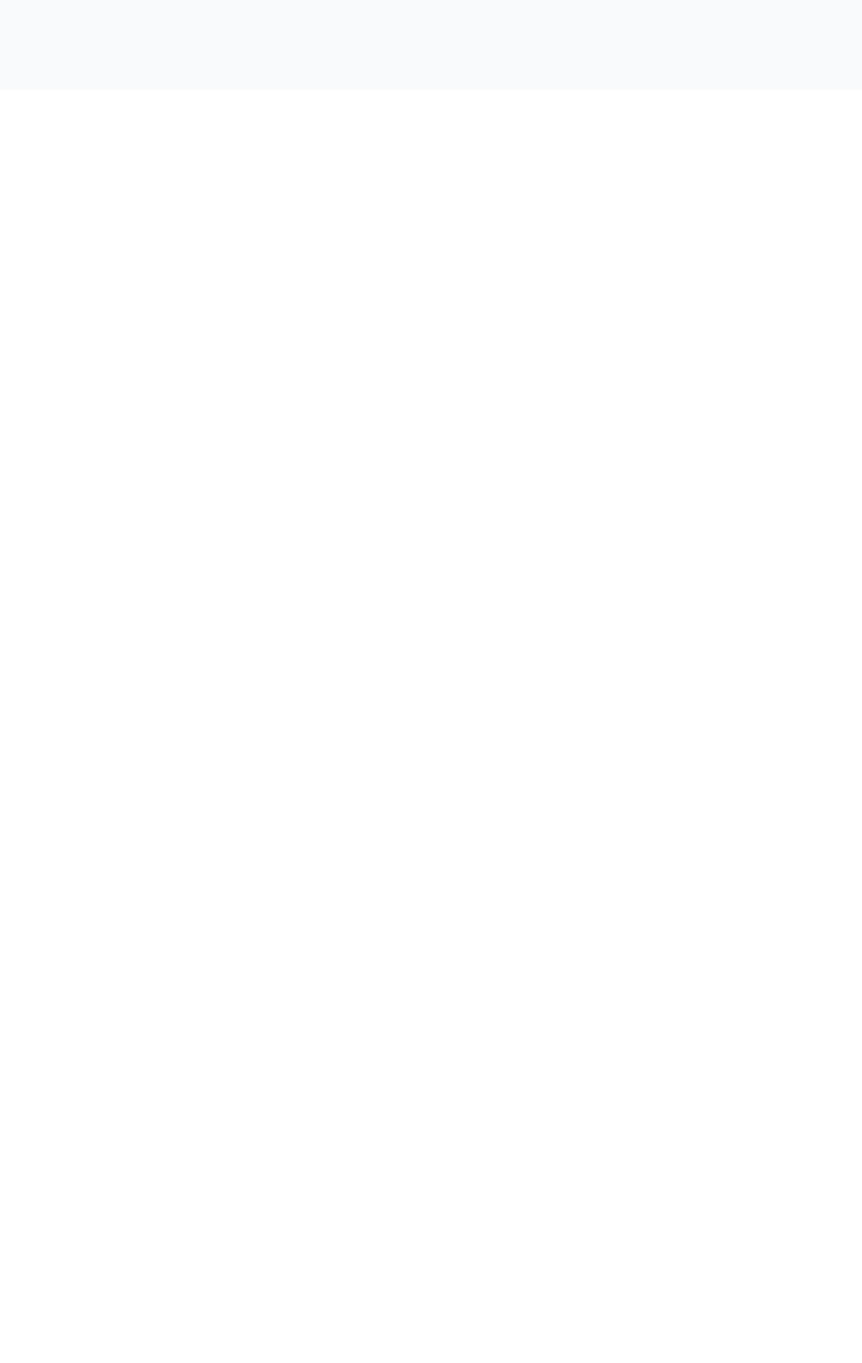
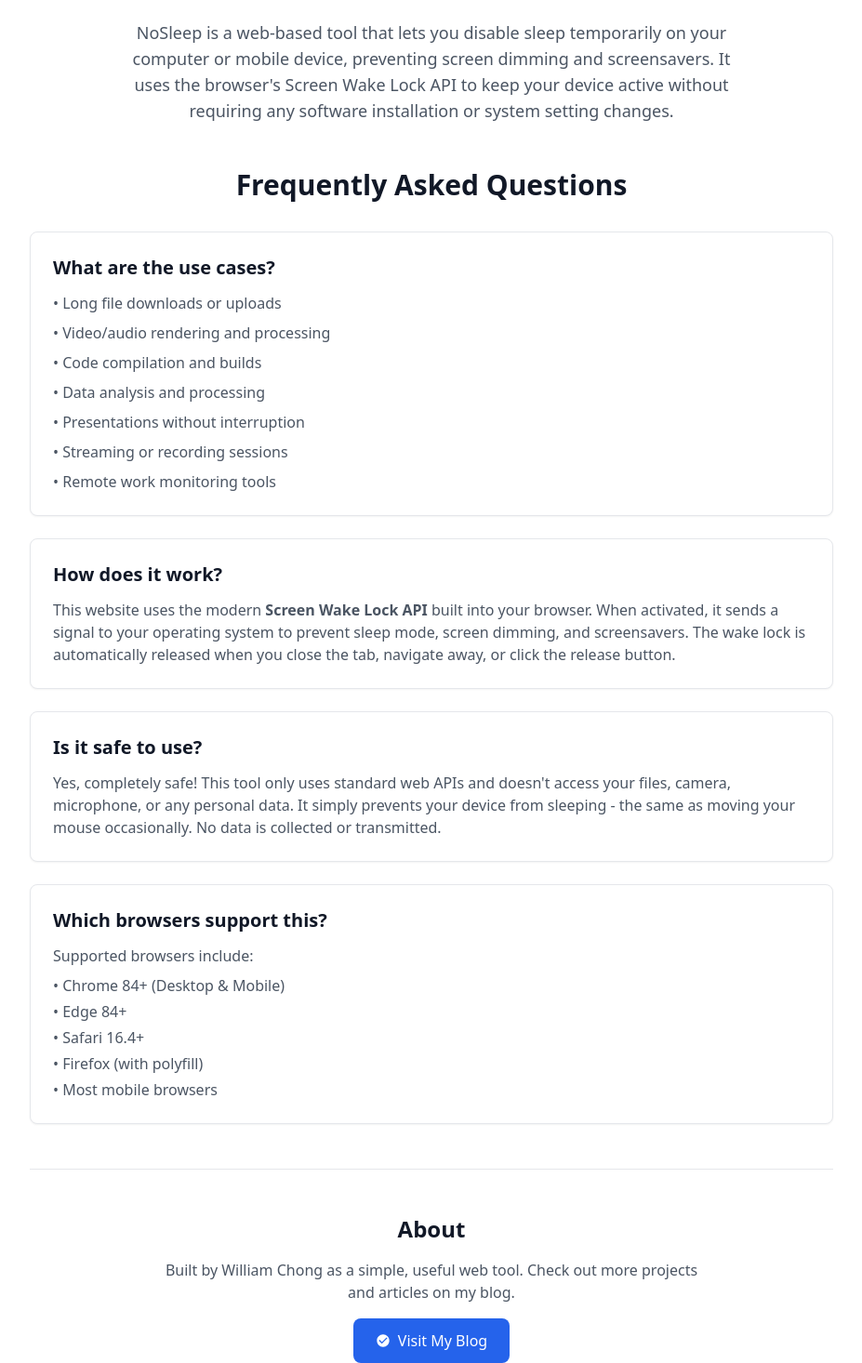
Before and after one commit to williamchong/nosleep, a Nuxt app: page / in a window 1280 px wide. Shown: the part 703-2169 px from the top of the page at 93% size, without its empty margins (176-1103 px from the left). Before the commit the page ends 800 px from the top, so only its background shows below. Built offline with nearby package versions, Linux system fonts and the light colour scheme.

Commit message:
💄 Add description and FAQ

```diff
--- a/pages/index.vue
+++ b/pages/index.vue
@@ -1,5 +1,6 @@
 <template>
-  <div class="min-h-screen bg-gray-50 flex items-center justify-center p-4">
+  <div>
+    <div class="min-h-[80vh] bg-gray-50 flex items-center justify-center p-4">
       <div class="max-w-md w-full text-center space-y-8">
         <div>
           <h1 class="text-4xl font-bold text-gray-900 mb-2">NoSleep</h1>
@@ -8,13 +9,13 @@
 
         <div class="space-y-4">
           <button
-          @click="wakeLock.toggle()"
             :disabled="!wakeLock.isSupported.value"
             class="w-full py-8 px-8 rounded-2xl text-2xl font-semibold transition-all duration-200 focus:outline-none focus:ring-4"
             :class="buttonClasses"
+            @click="wakeLock.toggle()"
           >
             <div class="flex items-center justify-center space-x-3">
-            <svg v-if="wakeLock.isSupported.value" class="w-8 h-8" fill="currentColor" viewBox="0 0 24 24">
+              <svg v-if="wakeLock.isSupported.value" class="w-8 h-8" :class="{ 'animate-pulse': wakeLock.isActive.value }" fill="currentColor" viewBox="0 0 24 24">
                 <!-- Awake/Eye Open Icon -->
                 <path v-if="wakeLock.isActive.value" d="M12 4.5C7 4.5 2.73 7.61 1 12c1.73 4.39 6 7.5 11 7.5s9.27-3.11 11-7.5c-1.73-4.39-6-7.5-11-7.5zM12 17c-2.76 0-5-2.24-5-5s2.24-5 5-5 5 2.24 5 5-2.24 5-5 5zm0-8c-1.66 0-3 1.34-3 3s1.34 3 3 3 3-1.34 3-3-1.34-3-3-3z"/>
                 <!-- Sleeping/Moon Icon -->
@@ -43,6 +44,92 @@
         </div>
       </div>
     </div>
+
+    <!-- Description Section -->
+    <div class="max-w-4xl mx-auto mt-8 px-4 space-y-12">
+      <section class="text-center space-y-4">
+        <h2 class="text-3xl font-bold text-gray-900">What Does This Site Do?</h2>
+        <p class="text-lg text-gray-600 max-w-2xl mx-auto">
+          NoSleep is a web-based tool that lets you disable sleep temporarily on your computer or mobile device,
+          preventing screen dimming and screensavers. It uses the browser's Screen Wake Lock API
+          to keep your device active without requiring any software installation or system setting changes.
+        </p>
+      </section>
+
+      <!-- FAQ Section -->
+      <section class="space-y-8">
+        <h2 class="text-3xl font-bold text-gray-900 text-center">Frequently Asked Questions</h2>
+
+        <div class="grid gap-6">
+          <div class="bg-white rounded-lg p-6 shadow-sm border">
+            <h3 class="text-xl font-semibold text-gray-900 mb-3">What are the use cases?</h3>
+            <ul class="text-gray-600 space-y-2">
+              <li>• Long file downloads or uploads</li>
+              <li>• Video/audio rendering and processing</li>
+              <li>• Code compilation and builds</li>
+              <li>• Data analysis and processing</li>
+              <li>• Presentations without interruption</li>
+              <li>• Streaming or recording sessions</li>
+              <li>• Remote work monitoring tools</li>
+            </ul>
+          </div>
+
+          <div class="bg-white rounded-lg p-6 shadow-sm border">
+            <h3 class="text-xl font-semibold text-gray-900 mb-3">How does it work?</h3>
+            <p class="text-gray-600">
+              This website uses the modern <strong>Screen Wake Lock API</strong> built into your browser.
+              When activated, it sends a signal to your operating system to prevent sleep mode,
+              screen dimming, and screensavers. The wake lock is automatically released when you
+              close the tab, navigate away, or click the release button.
+            </p>
+          </div>
+
+          <div class="bg-white rounded-lg p-6 shadow-sm border">
+            <h3 class="text-xl font-semibold text-gray-900 mb-3">Is it safe to use?</h3>
+            <p class="text-gray-600">
+              Yes, completely safe! This tool only uses standard web APIs and doesn't access your
+              files, camera, microphone, or any personal data. It simply prevents your device from
+              sleeping - the same as moving your mouse occasionally. No data is collected or transmitted.
+            </p>
+          </div>
+
+          <div class="bg-white rounded-lg p-6 shadow-sm border">
+            <h3 class="text-xl font-semibold text-gray-900 mb-3">Which browsers support this?</h3>
+            <div class="text-gray-600">
+              <p class="mb-2">Supported browsers include:</p>
+              <ul class="space-y-1">
+                <li>• Chrome 84+ (Desktop & Mobile)</li>
+                <li>• Edge 84+</li>
+                <li>• Safari 16.4+</li>
+                <li>• Firefox (with polyfill)</li>
+                <li>• Most mobile browsers</li>
+              </ul>
+            </div>
+          </div>
+        </div>
+      </section>
+
+      <!-- About Section -->
+      <section class="text-center space-y-4 border-t pt-12">
+        <h2 class="text-2xl font-bold text-gray-900">About</h2>
+        <p class="text-gray-600 max-w-xl mx-auto">
+          Built by William Chong as a simple, useful web tool.
+          Check out more projects and articles on my blog.
+        </p>
+        <a
+          href="https://blog.williamchong.cloud"
+          target="_blank"
+          rel="noopener noreferrer"
+          class="inline-flex items-center px-6 py-3 bg-blue-600 text-white rounded-lg hover:bg-blue-700 transition-colors focus:outline-none focus:ring-2 focus:ring-blue-500 focus:ring-offset-2"
+        >
+          <svg class="w-4 h-4 mr-2" fill="currentColor" viewBox="0 0 24 24">
+            <path d="M12 2C6.48 2 2 6.48 2 12s4.48 10 10 10 10-4.48 10-10S17.52 2 12 2zm-2 15l-5-5 1.41-1.41L10 14.17l7.59-7.59L19 8l-9 9z"/>
+          </svg>
+          Visit My Blog
+        </a>
+      </section>
+    </div>
+  </div>
 </template>
 
 <script setup>
@@ -60,12 +147,6 @@ const buttonClasses = computed(() => {
   return 'bg-red-500 hover:bg-red-600 text-white shadow-lg shadow-red-200 focus:ring-red-300'
 })
 
-const statusIndicatorClass = computed(() => {
-  if (!wakeLock.isSupported.value) {
-    return 'bg-gray-400'
-  }
-  return wakeLock.isActive.value ? 'bg-white' : 'bg-white'
-})
 
 const buttonText = computed(() => {
   if (!wakeLock.isSupported.value) {
```
Lines whose indentation alone changed are shown as unchanged.
